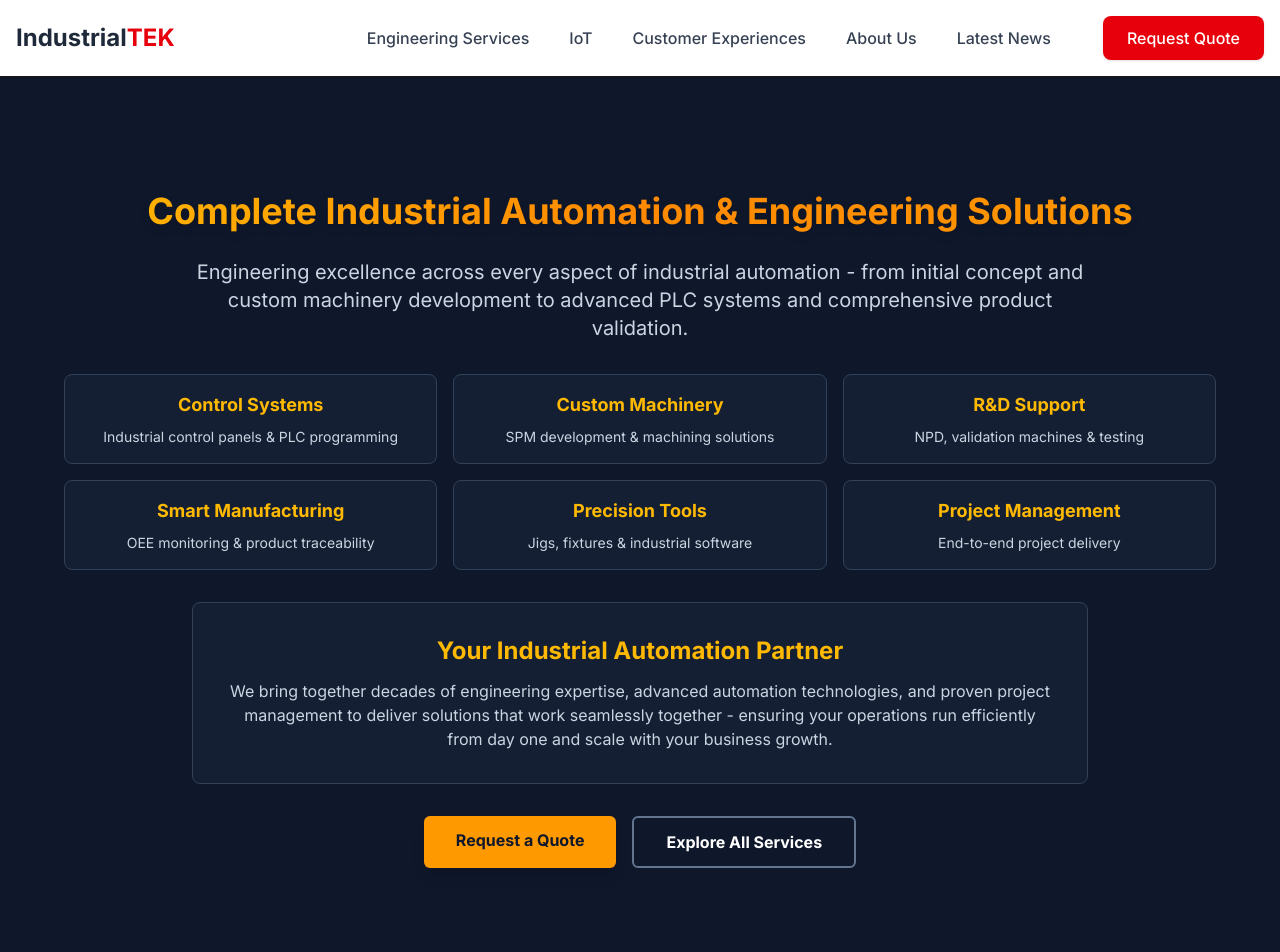
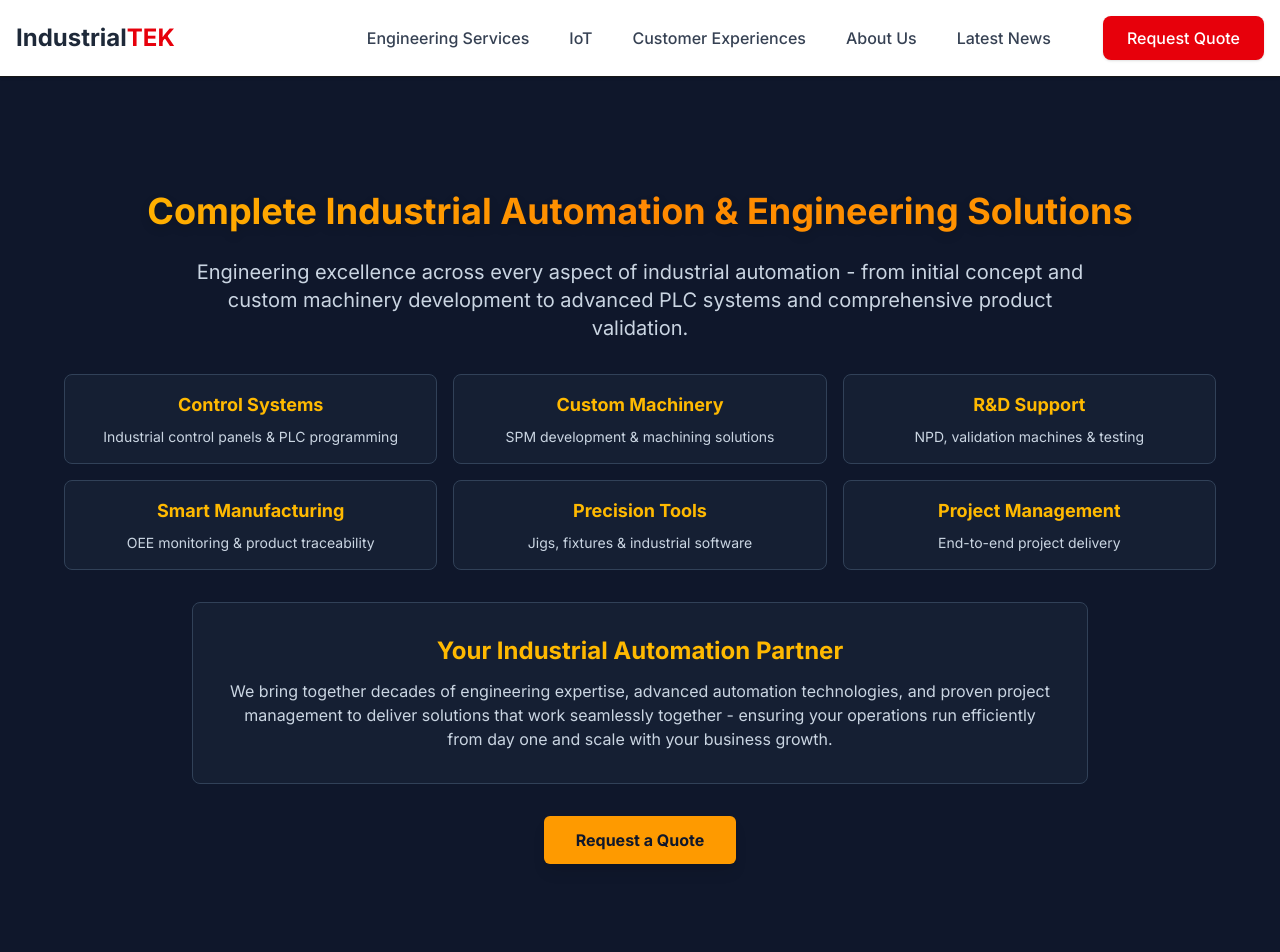
Before and after one commit to Ranjit174/Chapter1, a Next.js app: page / in a window 1280 px wide. Shown: the top 952 px of the page. Built offline with nearby package versions, Linux system fonts and the light colour scheme.

Commit message:
Merged remote repository

```diff
--- a/src/components/ControlPanelManufacturing.tsx
+++ b/src/components/ControlPanelManufacturing.tsx
@@ -46,11 +46,8 @@ const ControlPanelManufacturing = () => {
             </div>
 
             <div className="flex flex-col sm:flex-row gap-4">
-              <Link href="/electrical-engineering-services" className="bg-amber-500 text-slate-900 px-8 py-3 rounded-md hover:bg-amber-400 font-bold transition-colors duration-300 shadow-lg">
+              <Link href="/contact-us" className="bg-amber-500 text-slate-900 px-8 py-3 rounded-md hover:bg-amber-400 font-bold transition-colors duration-300 shadow-lg">
                 View Our Solutions
-              </Link>
-              <Link href="/electrical-engineering-services/control-panel-design" className="border-2 border-slate-300 text-slate-700 px-8 py-3 rounded-md hover:bg-slate-100 font-bold transition-colors duration-300">
-                Control Panel Design
               </Link>
             </div>
           </div>
--- a/src/components/Hero.tsx
+++ b/src/components/Hero.tsx
@@ -47,9 +47,6 @@ const Hero = () => {
           <Link href="/contact-us" className="bg-amber-500 text-slate-900 px-8 py-3 rounded-md hover:bg-amber-400 font-bold transition-colors duration-300 shadow-lg">
             Request a Quote
           </Link>
-          <Link href="/services" className="border-2 border-slate-500 text-white px-8 py-3 rounded-md hover:bg-slate-700 font-bold transition-colors duration-300">
-            Explore All Services
-          </Link>
         </div>
       </div>
     </section>
```
